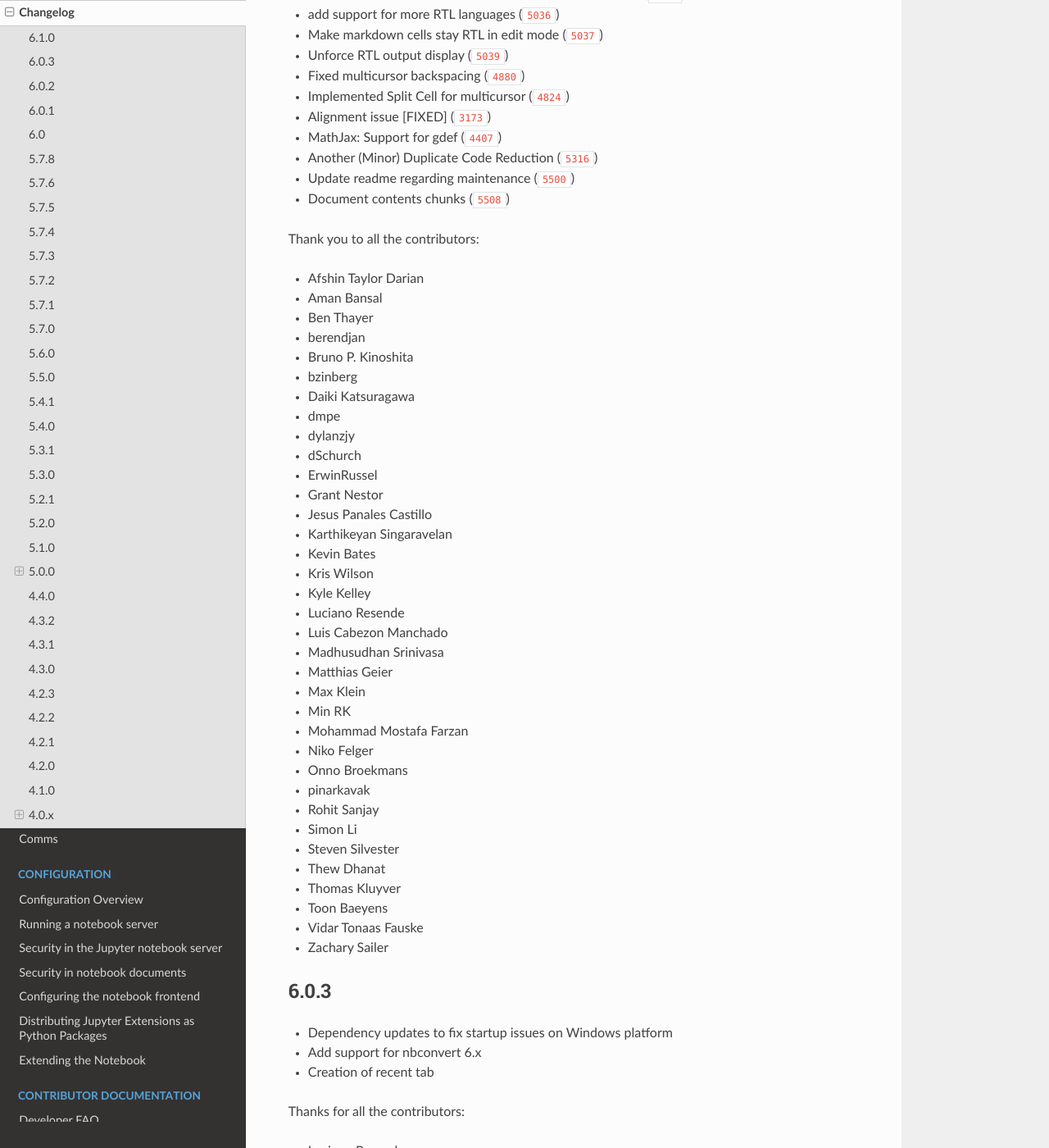
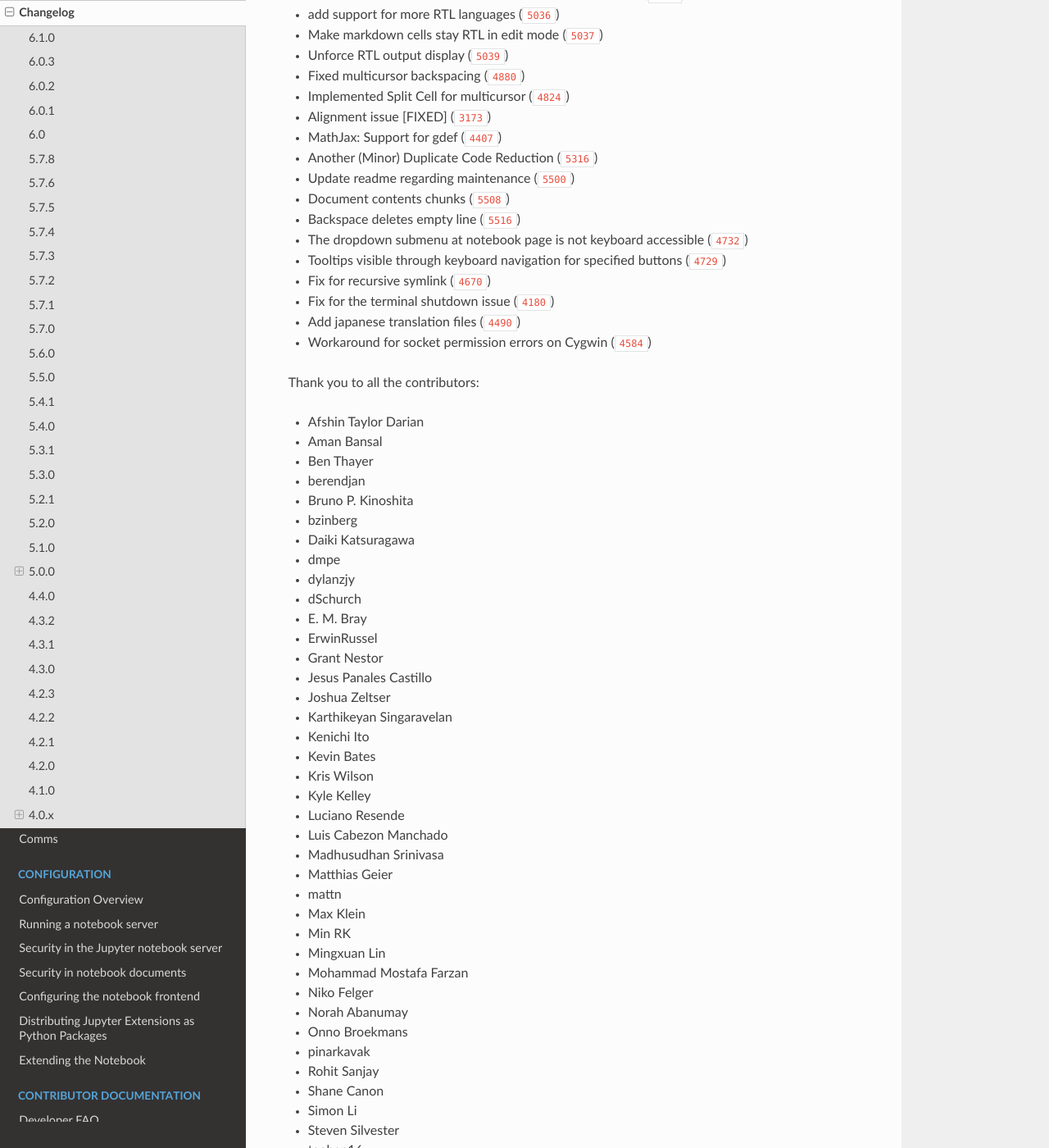
Before and after one commit to jupyter/nbclassic, a Sphinx documentation site: the page built from docs/source/changelog.rst, in a window 1280 px wide and 1400 px high, scrolled down 1504 px. Shown: the whole window at 82% size. Built offline with Sphinx 7.4.7 and the Read the Docs theme 2.0.0, drawn with Linux system fonts in a browser that asks for light colours; pages that are not in the unit, such as notebooks, are missing from menus; the version number could not be read and is left out; cross-references to code outside the pages are shown as plain code.

Commit message:
Release 6.1.0rc1

```diff
--- a/docs/source/changelog.rst
+++ b/docs/source/changelog.rst
@@ -74,6 +74,13 @@
 - Another (Minor) Duplicate Code Reduction (:ghpull:`5316`)
 - Update readme regarding maintenance (:ghpull:`5500`)
 - Document contents chunks (:ghpull:`5508`)
+- Backspace deletes empty line (:ghpull:`5516`)
+- The dropdown submenu at notebook page is not keyboard accessible (:ghpull:`4732`)
+- Tooltips visible through keyboard navigation for specified buttons (:ghpull:`4729`)
+- Fix for recursive symlink (:ghpull:`4670`)
+- Fix for the terminal shutdown issue (:ghpull:`4180`)
+- Add japanese translation files (:ghpull:`4490`)
+- Workaround for socket permission errors on Cygwin (:ghpull:`4584`)
 
 Thank you to all the contributors:
 
@@ -87,10 +94,13 @@
 - dmpe
 - dylanzjy
 - dSchurch
+- E\. M\. Bray
 - ErwinRussel
 - Grant Nestor
 - Jesus Panales Castillo
+- Joshua Zeltser
 - Karthikeyan Singaravelan
+- Kenichi Ito
 - Kevin Bates
 - Kris Wilson
 - Kyle Kelley
@@ -98,15 +108,20 @@
 - Luis Cabezon Manchado
 - Madhusudhan Srinivasa
 - Matthias Geier
+- mattn
 - Max Klein
 - Min RK
+- Mingxuan Lin
 - Mohammad Mostafa Farzan
 - Niko Felger
+- Norah Abanumay
 - Onno Broekmans
 - pinarkavak
 - Rohit Sanjay
+- Shane Canon
 - Simon Li
 - Steven Silvester
+- taohan16
 - Thew Dhanat
 - Thomas Kluyver
 - Toon Baeyens
```
